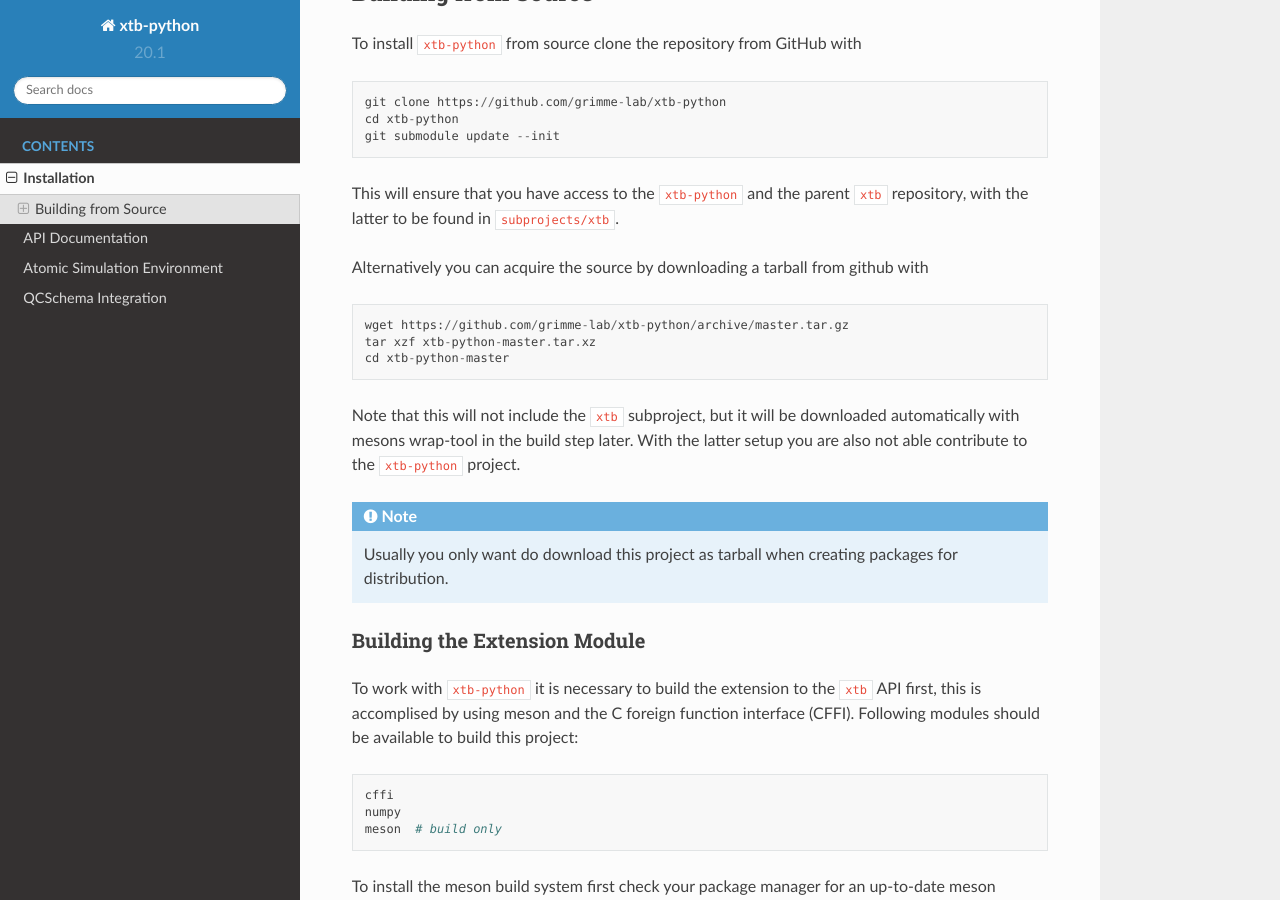
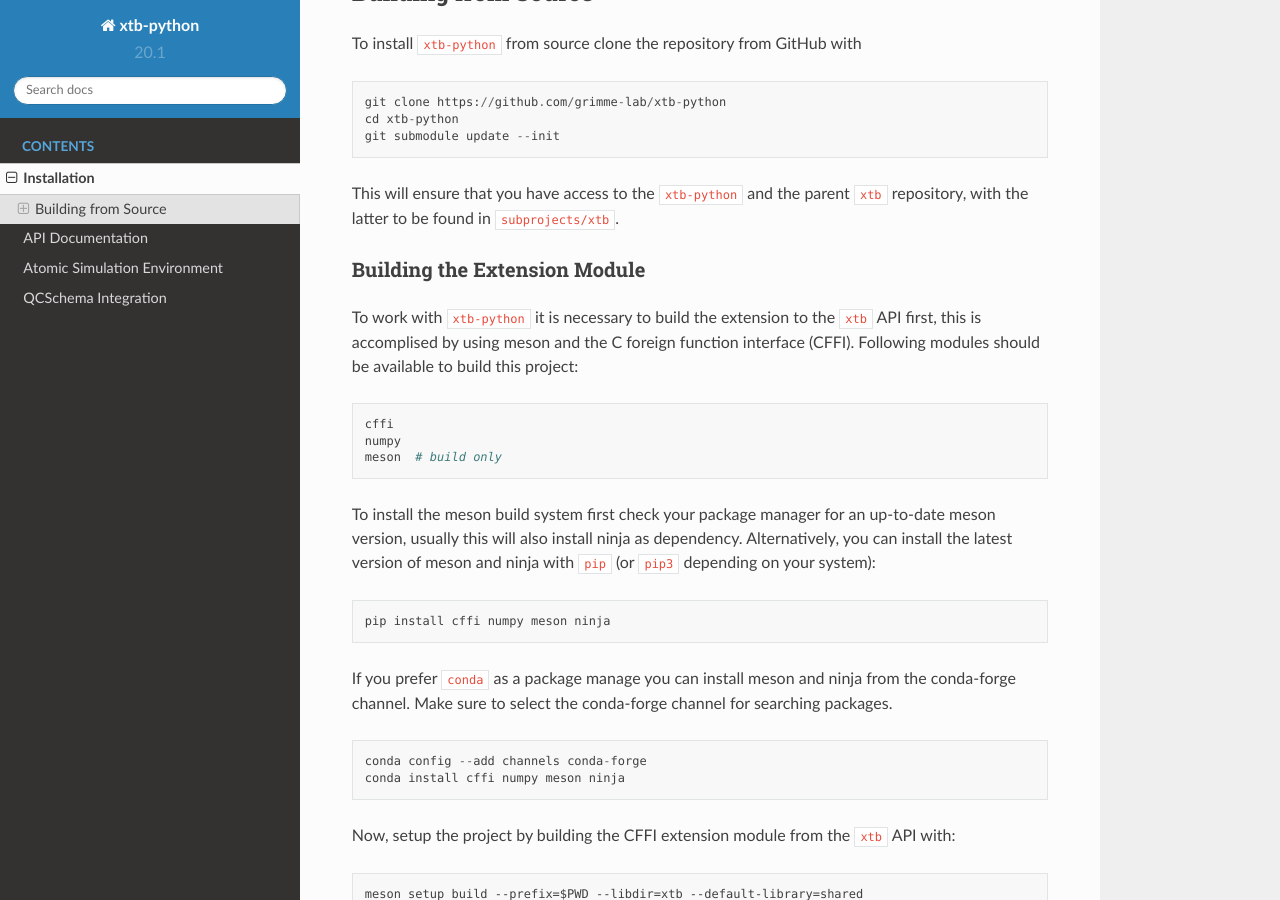
Before and after one commit to grimme-lab/xtb-python, a Sphinx documentation site: the page built from docs/installation.rst, in a window 1280 px wide and 900 px high, scrolled down 512 px. Built offline with Sphinx 7.4.7 and the Read the Docs theme 2.0.0, drawn with Linux system fonts in a browser that asks for light colours; the version number is read from the project's files by our own code.

Commit message:
Remove part about wrap-tools as it does not work automatically

```diff
--- a/docs/installation.rst
+++ b/docs/installation.rst
@@ -33,22 +33,6 @@ To install ``xtb-python`` from source clone the repository from GitHub with
    git submodule update --init
 
 This will ensure that you have access to the ``xtb-python`` and the parent ``xtb`` repository, with the latter to be found in ``subprojects/xtb``.
-
-Alternatively you can acquire the source by downloading a tarball from github
-with
-
-.. code::
-
-   wget https://github.com/grimme-lab/xtb-python/archive/master.tar.gz
-   tar xzf xtb-python-master.tar.xz
-   cd xtb-python-master
-
-Note that this will not include the ``xtb`` subproject, but it will be downloaded automatically with mesons wrap-tool in the build step later.
-With the latter setup you are also not able contribute to the ``xtb-python`` project.
-
-.. note::
-
-   Usually you only want do download this project as tarball when creating packages for distribution.
 
 
 Building the Extension Module
```
